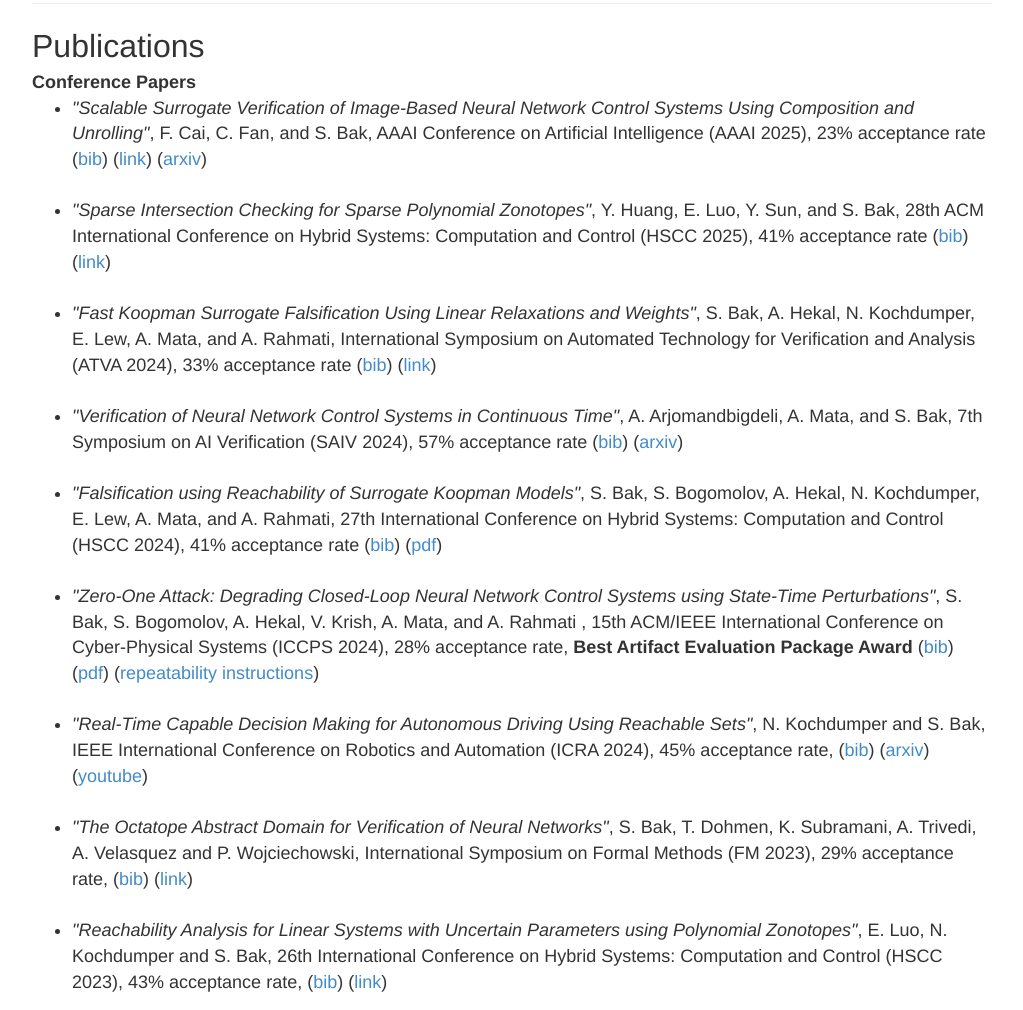
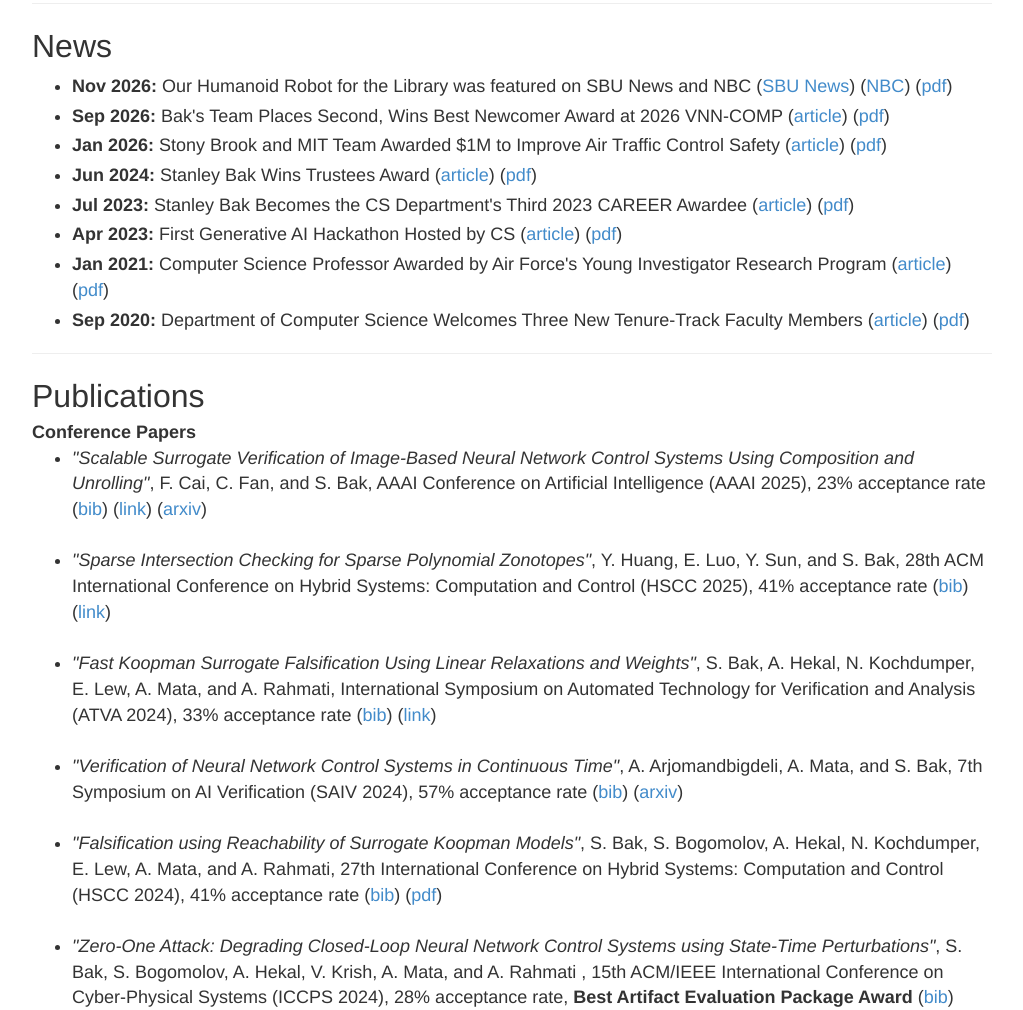
Before and after one commit to stanleybak/stanleybak.com, a plain HTML site: page index.html in a window 1280 px wide. Shown: the part 935-1945 px from the top of the page, without its empty margins (160-1183 px from the left). Drawn offline with Linux system fonts and the light colour scheme.

Commit message:
update site

```diff
--- a/generated.js
+++ b/generated.js
@@ -4,6 +4,37 @@
 function getGeneratedPublications()
 {
     var data = [
+    {
+        type: "other",
+        key: "ladner2026vnncomp",
+        year: 2026,
+        acronym: "VNNCOMP",
+        title: "The 7th International Verification of Neural Networks Competition (VNN-COMP 2026): Summary and Results",
+        authors: "T. Ladner, K. Kaulen, S. Bak, J. Girard-Satabin, T. T. Johnson, E. Manino, T. H. Nguyen, B. Wooding, and H. Wu",
+        venue: "arXiv preprint",
+        links: [["arXiv", "https://arxiv.org/abs/2611.24114"]]
+    },
+    {
+        type: "other",
+        key: "arjomandbigdeli2026arxiv",
+        year: 2026,
+        acronym: "arXiv",
+        title: "Large Language Models as Falsifiers for Cyber-Physical Systems",
+        authors: "A. ArjomandBigdeli, J. Zhou, and S. Bak",
+        venue: "arXiv preprint",
+        links: [["arXiv", "https://arxiv.org/abs/2609.20752"]]
+    },
+    {
+        type: "other",
+        key: "mata2026acns",
+        year: 2026,
+        acronym: "ACNS",
+        title: "Certified Runtime Switching for Adversarially Robust Control",
+        authors: "A. Mata and S. Bak",
+        venue: "24th International Conference on Applied Cryptography and Network Security (Poster)",
+        boldnote: "Best Poster Award",
+        links: [["poster", "papers/mata2026acns_poster.pdf"], ["certificate", "perm/acns2026_best_poster.jpg"]]
+    },
     {
         type: "conference",
         key: "cai2025aaai",
@@ -77,6 +108,16 @@ function getGeneratedPublications()
         authors: "E. Luo, Y. Huang, Y. Sun, and S. Bak",
         venue: "ACM/IEEE 16th International Conference on Cyber-Physical Systems (Poster)",
         links: [["link", "https://doi.org/10.1145/3716550.3725154"]]
+    },
+    {
+        type: "other",
+        key: "kaulen2025vnncomp",
+        year: 2025,
+        acronym: "VNNCOMP",
+        title: "The 6th International Verification of Neural Networks Competition (VNN-COMP 2025): Summary and Results",
+        authors: "K. Kaulen, T. Ladner, S. Bak, C. Brix, H. Duong, T. Flinkow, T. T. Johnson, L. Koller, E. Manino, T. H. Nguyen, and H. Wu",
+        venue: "arXiv preprint",
+        links: [["arXiv", "https://arxiv.org/abs/2512.19007"]]
     },
     {
         type: "other",
--- a/generated_manual.js
+++ b/generated_manual.js
@@ -305,6 +305,21 @@ function getGeneratedData()
 
 	var awards = [
     {
+        year: 2026,
+        text: "Best Newcomer Tool Award at the Verification of Neural Networks Competition (VNN-COMP 2026) (vibecheck tool)",
+        links: [["blog", "vibecheck/"]]
+	},
+    {
+        year: 2026,
+        text: "Outstanding Infrastructure & Evaluation Award at the Verification of Neural Networks Competition (VNN-COMP 2026)",
+        links: [["slide", "perm/vnncomp2026_infrastructure_award.png"]]
+	},
+    {
+        year: 2026,
+        text: "Best Poster Award at ACNS",
+        links: [["certificate", "perm/acns2026_best_poster.jpg"]]
+	},
+    {
         year: 2024,
         text: "$20K Stony Brook Trustees Faculty Award",
         links: [["link", "https://www.stonybrook.edu/commcms/faculty-pathways/pages/sb_trustees_award.php"]]
--- a/homepage.css
+++ b/homepage.css
@@ -30,3 +30,11 @@ a.anchor{display: block; position: relative; top: -50px; visibility: hidden;}
     margin-right: 10%;
     min-width:600px;
 }
+
+.news-list {
+    margin-bottom: 0;
+}
+
+.news-list li {
+    margin-top: 4px;
+}
--- a/index.html
+++ b/index.html
@@ -23,7 +23,7 @@
     <div >
       <ul class="nav navbar-nav" id="myspynav">
         <li class="active"><a href="#top"><b>Stanley Bak</b></a></li>
-        <!--<li><a href="#news">News</a></li>-->
+        <li><a href="#news">News</a></li>
         <li><a href="#publications">Publications</a></li>
         <li><a href="#awards">Awards</a></li>
       </ul>
@@ -45,7 +45,7 @@ Stanley Bak is an associate professor in the <a href="https://www.cs.stonybrook.
 He strives to develop practical formal methods that are both scalable and useful, which demands developing new theory, programming efficient tools and building experimental systems.
 
 <br /><br />
-<b>Short Bio:</b> Stanley Bak received his PhD from the the Department of Computer Science at the University of Illinois at Urbana-Champaign (UIUC) in 2013 and then worked for several years at the Air Force Research Laboratory (AFRL) in the Verification and Validation (V&amp;V) group of the Aerospace Systems Directorate. He received the <a href="https://news.stonybrook.edu/homespotlight/computer-science-professor-awarded-by-air-forces-young-investigator-research-program/">AFOSR Young Investigator Research Program (YIP) award</a> in 2020 and the <a href="https://www.cs.stonybrook.edu/about-us/News/third-2023-career-awardee">NSF CAREER award</a> in 2023. He is currently an associate professor in the Department of Computer Science at Stony Brook University.
+<b>Short Bio:</b> Stanley Bak received his PhD from the the Department of Computer Science at the University of Illinois at Urbana-Champaign (UIUC) in 2013 and then worked for several years at the Air Force Research Laboratory (AFRL) in the Verification and Validation (V&amp;V) group of the Aerospace Systems Directorate. He received the <a href="https://news.stonybrook.edu/homespotlight/computer-science-professor-awarded-by-air-forces-young-investigator-research-program/">AFOSR Young Investigator Research Program (YIP) award</a> in 2020 and the <a href="https://archivednews.cs.stonybrook.edu/about-us/News/third-2023-career-awardee">NSF CAREER award</a> in 2023. He is currently an associate professor in the Department of Computer Science at Stony Brook University.
 
 <!-- In 2024, he was <a href="perm/election.pdf">elected to the board of education</a> in the Three Village Central School District, where he oversees the education of over 5500 K-12 students with an annual budget of over $230 million. -->
 
@@ -59,7 +59,7 @@ He strives to develop practical formal methods that are both scalable and useful
  Transformation</a> (SMART) Scholarship from 2009 to 2013. -->
  From 2013 to 2018, Stanley was a Research Computer Scientist at the US Air Force Research Lab (AFRL), both in the Information Directorate in Rome, NY, and in the Verification and Validation (V&amp;V) group in the Aerospace Systems Directorate in Dayton, OH.
  He helped run Safe Sky Analytics, a research consulting company investigating verification and autonomous systems, and performed teaching at Georgetown University in 2019.
- He joined Stony Brook University in Fall 2020, where he is an associate professor in the Department of Computer Science. He received the <a href="https://news.stonybrook.edu/homespotlight/computer-science-professor-awarded-by-air-forces-young-investigator-research-program/">US Air Force Office of Scientific Research (AFOSR) Young Investigator Research Program (YIP) award</a> in 2020, the <a href="https://www.cs.stonybrook.edu/about-us/News/third-2023-career-awardee">National Science Foundation (NSF) CAREER Award</a> in 2023, and the Stony Brook Trustees Faculty Award in 2024. In 2024, he was also <a href="perm/election.pdf">elected</a> to the board of education in the Three Village Central School District, where he oversees the education of over 5000 K-12 students with an annual budget of over $230 million.
+ He joined Stony Brook University in Fall 2020, where he is an associate professor in the Department of Computer Science. He received the <a href="https://news.stonybrook.edu/homespotlight/computer-science-professor-awarded-by-air-forces-young-investigator-research-program/">US Air Force Office of Scientific Research (AFOSR) Young Investigator Research Program (YIP) award</a> in 2020, the <a href="https://archivednews.cs.stonybrook.edu/about-us/News/third-2023-career-awardee">National Science Foundation (NSF) CAREER Award</a> in 2023, and the Stony Brook Trustees Faculty Award in 2024. In 2024, he was also <a href="perm/election.pdf">elected</a> to the board of education in the Three Village Central School District, where he oversees the education of over 5000 K-12 students with an annual budget of over $230 million.
 <br /> <br />
 
 <b>Email</b>: {{makeEmail()}}stony<b></b>brook<b></b>.e<tt></tt>du
@@ -80,12 +80,27 @@ CSE 643 - Cyber-Physical Systems Verification Seminar (Fa21)
 <a href="https://sites.google.com/georgetown.edu/cosc560
 ">COSC 560</a> -->
 
-<!--<hr>
+<hr>
 <a class="anchor" id="news"></a>
-<font size="+3">Recent News</font> <br />
-
-<a class="twitter-timeline" data-width="550" data-height="400" data-dnt="true" data-theme="light" data-link-color="#32AF32" data-chrome="noheader nofooter" href="https://twitter.com/stanleybak">News by stanleybak</a> <script async src="//platform.twitter.com/widgets.js" charset="utf-8"></script>
--->
+<font size="+3">News</font> <br />
+<ul class="news-list">
+    <li><b>Nov 2026:</b> Our Humanoid Robot for the Library was featured on SBU News and NBC
+    (<a href="https://news.stonybrook.edu/university/at-your-service-library-robot-rubo-meets-the-sbu-community/">SBU News</a>) (<a href="https://www.nbcnewyork.com/video/on-air/as-seen-on/robot-helps-visitors-at-stony-brook-university-library/6571782/">NBC</a>) (<a href="files/news_2026-11-18_rubo_library_robot.pdf">pdf</a>)</li>
+    <li><b>Sep 2026:</b> Bak's Team Places Second, Wins Best Newcomer Award at 2026 VNN-COMP
+    (<a href="https://news.stonybrook.edu/university/baks-team-places-second-wins-best-newcomer-award-at-2026-vnn-comp/">article</a>) (<a href="files/news_2026-09-28_vnncomp_newcomer_award.pdf">pdf</a>)</li>
+    <li><b>Jan 2026:</b> Stony Brook and MIT Team Awarded $1M to Improve Air Traffic Control Safety
+    (<a href="https://news.stonybrook.edu/computer-science/stony-brook-and-mit-team-awarded-1m-to-improve-air-traffic-control-safety/">article</a>) (<a href="files/news_2026-01-30_air_traffic_control_award.pdf">pdf</a>)</li>
+    <li><b>Jun 2024:</b> Stanley Bak Wins Trustees Award
+    (<a href="https://archivednews.cs.stonybrook.edu/about-us/News/stanley-bak-wins-trustees-award">article</a>) (<a href="files/news_2024-06_trustees_faculty_award.pdf">pdf</a>)</li>
+    <li><b>Jul 2023:</b> Stanley Bak Becomes the CS Department's Third 2023 CAREER Awardee
+    (<a href="https://archivednews.cs.stonybrook.edu/about-us/News/third-2023-career-awardee">article</a>) (<a href="files/news_2023-07_nsf_career_award.pdf">pdf</a>)</li>
+    <li><b>Apr 2023:</b> First Generative AI Hackathon Hosted by CS
+    (<a href="https://archivednews.cs.stonybrook.edu/about-us/News/first-generative-ai-hackathon-hosted-cs">article</a>) (<a href="files/news_2023-04_generative_ai_hackathon.pdf">pdf</a>)</li>
+    <li><b>Jan 2021:</b> Computer Science Professor Awarded by Air Force's Young Investigator Research Program
+    (<a href="https://news.stonybrook.edu/homespotlight/computer-science-professor-awarded-by-air-forces-young-investigator-research-program/">article</a>) (<a href="files/news_2021-01-15_afosr_yip_award.pdf">pdf</a>)</li>
+    <li><b>Sep 2020:</b> Department of Computer Science Welcomes Three New Tenure-Track Faculty Members
+    (<a href="https://archivednews.cs.stonybrook.edu/about-us/News/department-computer-science-welcomes-three-new-tenure-track-faculty-members">article</a>) (<a href="files/news_2020-09_new_faculty.pdf">pdf</a>)</li>
+</ul>
 
 <hr>
 <a class="anchor" id="publications"></a>
```
Also changed, not shown: perm/acns2026_best_poster.jpg (added), perm/vnncomp2026_infrastructure_award.png (added), 14 other files.
